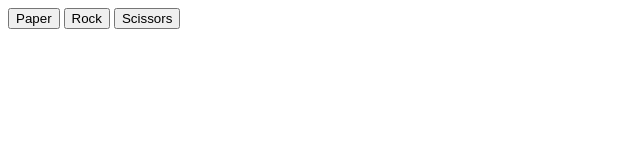
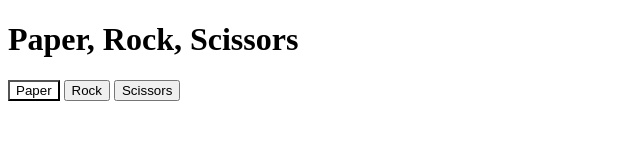
Before and after one commit to Camarrambo/paper_rock_scissors, a plain HTML site: page index.html in a window 1280 px wide. Shown: the whole page, without its empty margins (0-640 px from the left). Drawn offline with Linux system fonts and the light colour scheme.

Commit message:
Added a better style of HTML style.

```diff
--- a/index.html
+++ b/index.html
@@ -1,3 +1,27 @@
-<button>Paper</button>
-<button>Rock</button>
-<button>Scissors</button>
+<!DOCTYPE html>
+<html>
+  <head>
+    <title>Rock Paper Game</title>
+  <!--In here goes the .css for the website. Normally goes at the top or in another folder -->
+    <style>
+      .red-button{
+        background-color:white;
+      }
+    </style>
+  </head>
+  <body>
+    <!-- In here we put the front end and .js for the website. Normally goes at the bottom or in another folder.
+        <button title='Good Job'>Hello</button> | Shows over the mouse a small message -->
+    <h1>Paper, Rock, Scissors</h1>
+    <button title='Good Job!' class="red-button"
+    onClick="
+      alert('You selected Paper');
+    "
+    >Paper</button>
+    <button>Rock</button>
+    <button>Scissors</button>
+    <script>
+      let userPick = "";
+    </script>
+  </body>
+</html>
```
